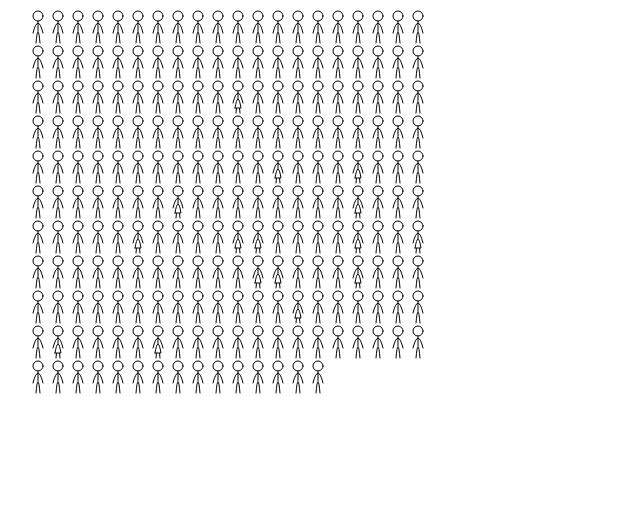
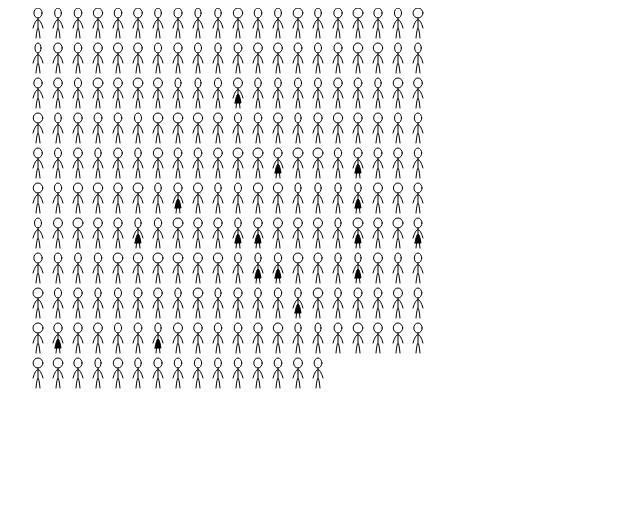
Before and after one commit to shellsi/rrdp-six-months-later, a plain HTML site: page vis.html in a window 1280 px wide. Shown: the whole page, without its empty margins (0-640 px from the left). Drawn offline with Linux system fonts and the light colour scheme.

Commit message:
Tweaked person rendering and starting better one.

```diff
--- a/vis.html
+++ b/vis.html
@@ -8,7 +8,7 @@
             height:500px;
         }
 
-        .fig {
+        .person {
             stroke: black;
             fill: none;
             stroke-width: 1px solid;
@@ -22,39 +22,66 @@
 </svg>
 <script>
 
-    var createPerson = function(d) {
-        var person = d3.select('svg').append('g').attr('class', 'fig')
+    var createPerson = function(sel, d) {
+        var person = sel.append('g').attr('class', 'person')
+        .datum(d)
 
         // head and body
-        person.append('circle').attr('cx', 30).attr('cy', 8).attr('r', 5)//.attr('stroke', 'black')
-        person.append('path').attr('d', "M30 13 V23")
+        // var rndHead = d3.randomNormal(4, 0.5)
+        var rndHead = d3.randomUniform(3, 5)
+        // var rndWaist = d3.randomUniform(3, 5)
+        // var rndArms = d3.randomUniform()
+
+
+        person.append('ellipse').attr('cx', 30).attr('cy', 5)
+            .attr('ry', 5)
+            .attr('rx', rndHead)//.attr('stroke', 'black')
+        person.append('path').attr('d', "M30 10 v10")
 
         // arm and shoulders
-        person.append('path').attr('d', 'M25 25 q 5 -20 10 0')
+        person.append('path').attr('d', 'M25 20 q 5 -17 10 0')
 
         // lower half
-        person.append('path').attr('d', 'M28 35 q 2 -23 4 0')
+        person.append('path').attr('d', 'M28 30 q 2 -20 4 0')
 
         // dress?
         if(d.gender == 'Female') {
-            person.append('path').attr('d', 'M27 30 q 3 -18 6 0 L27 30').style('fill', 'white')
+            person.append('path').attr('d', 'M27 25 q 3 -18 6 0 L27 25').style('fill', 'black')
         }
 
         return person;
+    }
+
+    var renderPerson = function(sel, d) {
+        var ageHeight = d3.scaleLinear() // assummes linear growth to adulthood
+                .domain([0, 21])
+                .range([1, 10]) // leg, torso
+                .clamp(true);
+
+
+    }
+
+    var createPopulation = function(data) {
+        population = d3.select('svg').selectAll('person')
+                    .data(data)
+                    .enter()
+                    .append('g')
+
+        population.each(renderPerson);
     }
 
     // population = [{gender: 'male', age:16},{gender: 'female', age:25}]
     population = d3.csv('6m_vis_data.csv', function(data) {
         // population = data;
 
-        simple(data)
+        simpleLayout(data)
     })
 
 
-    var simple = function(population) {
+    var simpleLayout = function(population) {
         var maxRow = 20;
         for (i = population.length - 1; i >= 0; i--) {
-            person = createPerson(population[i])
+            person = createPerson(d3.select('svg'), population[i])
             person.attr('transform', function(d) { return 'translate(' + ((i%maxRow)*20) + ',' + (Math.floor(i / maxRow)*35) +')'})
         };
     }
```
